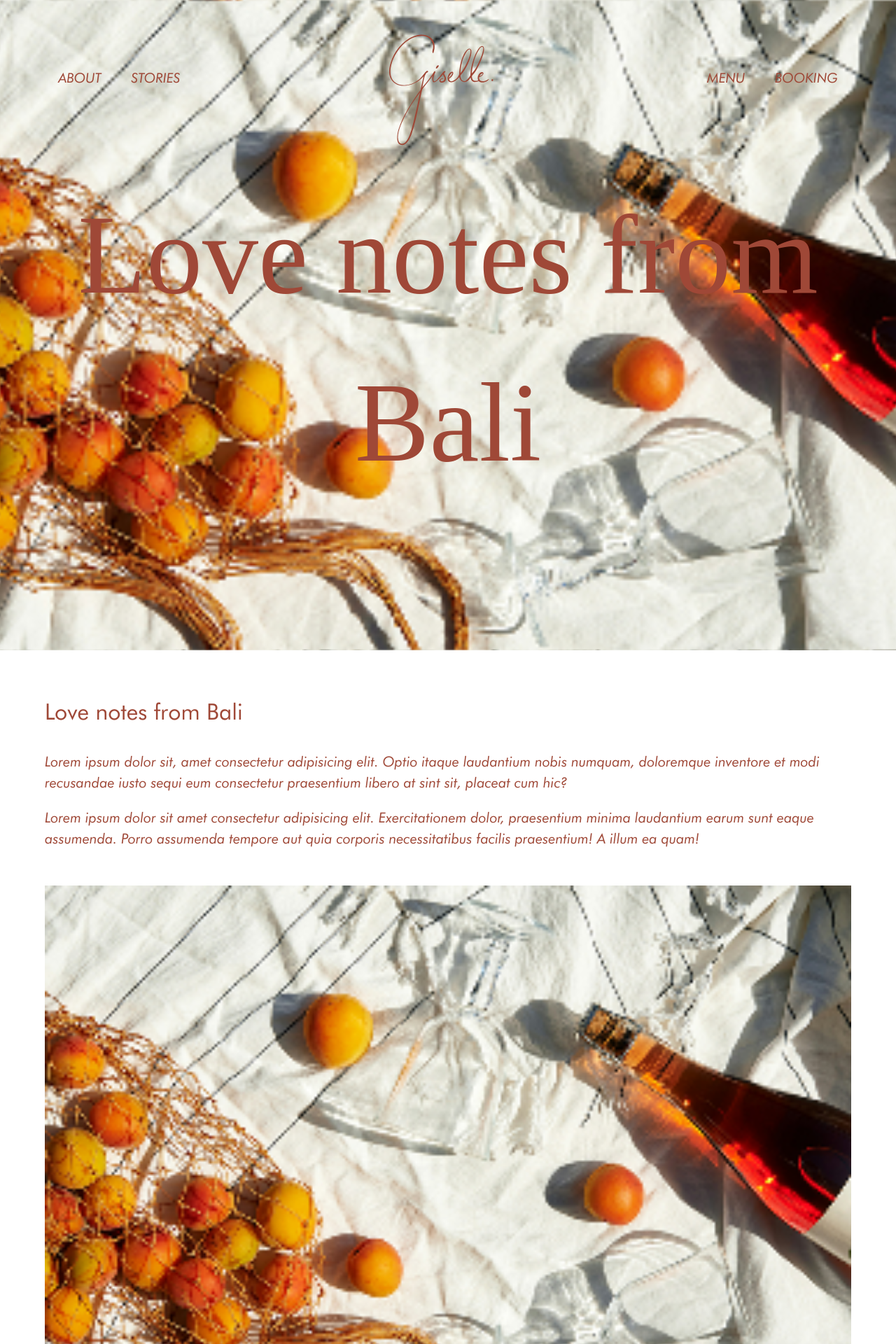
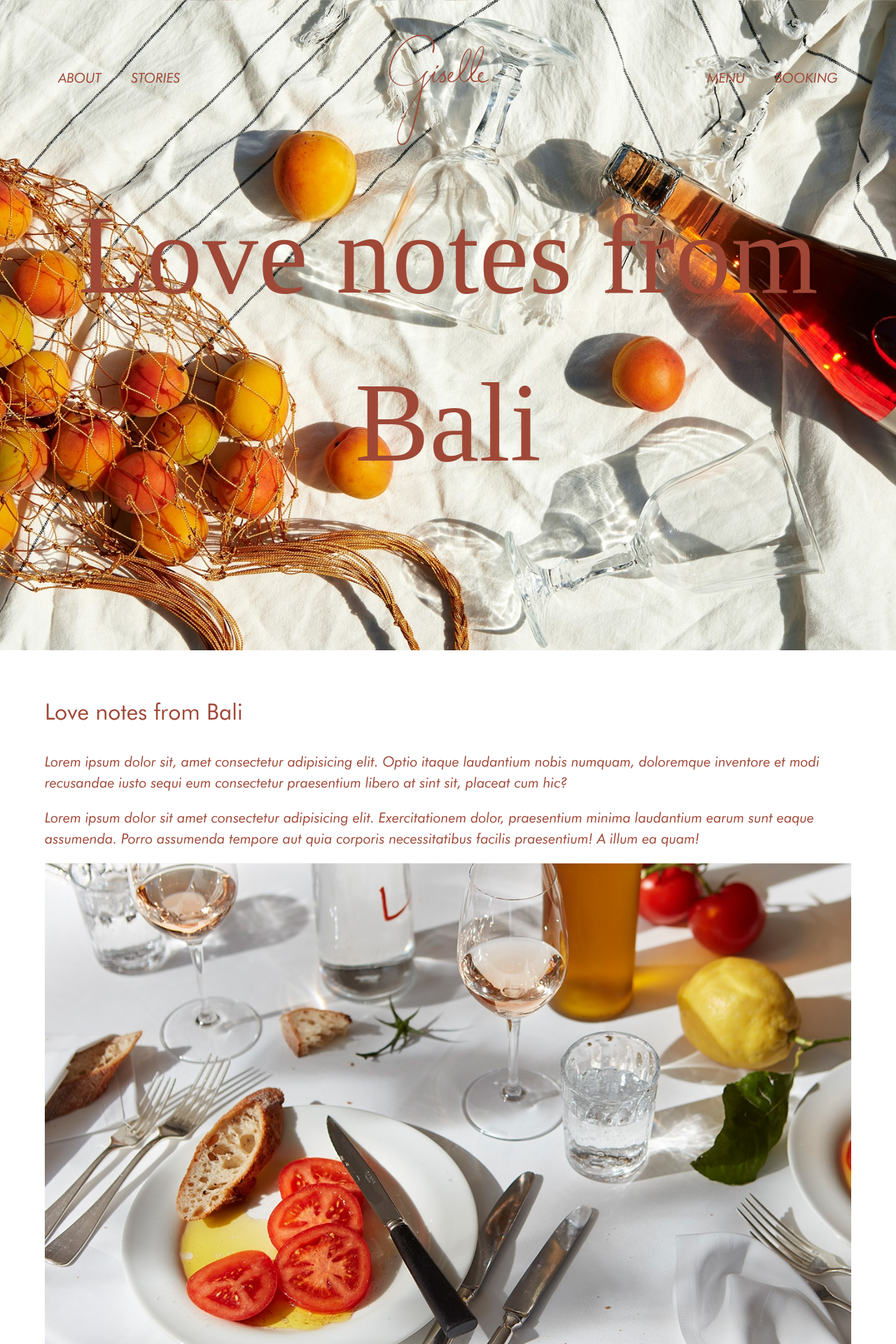
Before and after one commit to dezoul/Giselle, a Jekyll site: the page built from _posts/2025-08-10-love-letters-from-bali.md, in a window 1280 px wide. Shown: the top 1920 px of the page at 70% size. Built offline with Jekyll 4.4.1, drawn with Linux system fonts in a browser that asks for light colours; some web fonts are replaced.

Commit message:
Updated 2 files via CloudCannon.

```diff
--- a/_posts/2025-08-10-love-letters-from-bali.md
+++ b/_posts/2025-08-10-love-letters-from-bali.md
@@ -6,21 +6,22 @@ banner:
     text-color: '#9f4837'
     overlay-color:
         color: '#fff'
-        opacity: 0.0
-    image: /assets/images/oranges.png
+        opacity: 0
+    image: /assets/images/giselle-website-11.jpg
 blog-info:
-    image: /assets/images/oranges.png
-    description: Moments from the islands of the gods that lit up our soul that we want to share
+    image: /assets/images/giselle-website-11.jpg
+    description: >-
+        Moments from the islands of the gods that lit up our soul that we want
+        to share
 footer:
     background: dark
 ---
-
 ## Love notes from Bali
 
 Lorem ipsum dolor sit, amet consectetur adipisicing elit. Optio itaque laudantium nobis numquam, doloremque inventore et modi recusandae iusto sequi eum consectetur praesentium libero at sint sit, placeat cum hic?
 
 Lorem ipsum dolor sit amet consectetur adipisicing elit. Exercitationem dolor, praesentium minima laudantium earum sunt eaque assumenda. Porro assumenda tempore aut quia corporis necessitatibus facilis praesentium! A illum ea quam!
 
-<img src="/assets/images/oranges.png" alt="oranges" class="my-8 w-full">
+![](/assets/images/giselle-website-14.jpg)
 
 Lorem, ipsum dolor sit amet consectetur adipisicing elit. Iste atque dolorum quis veniam dolor distinctio ex eligendi dicta nisi voluptatem cum nobis at numquam, blanditiis pariatur repudiandae accusantium vero molestias!
```
